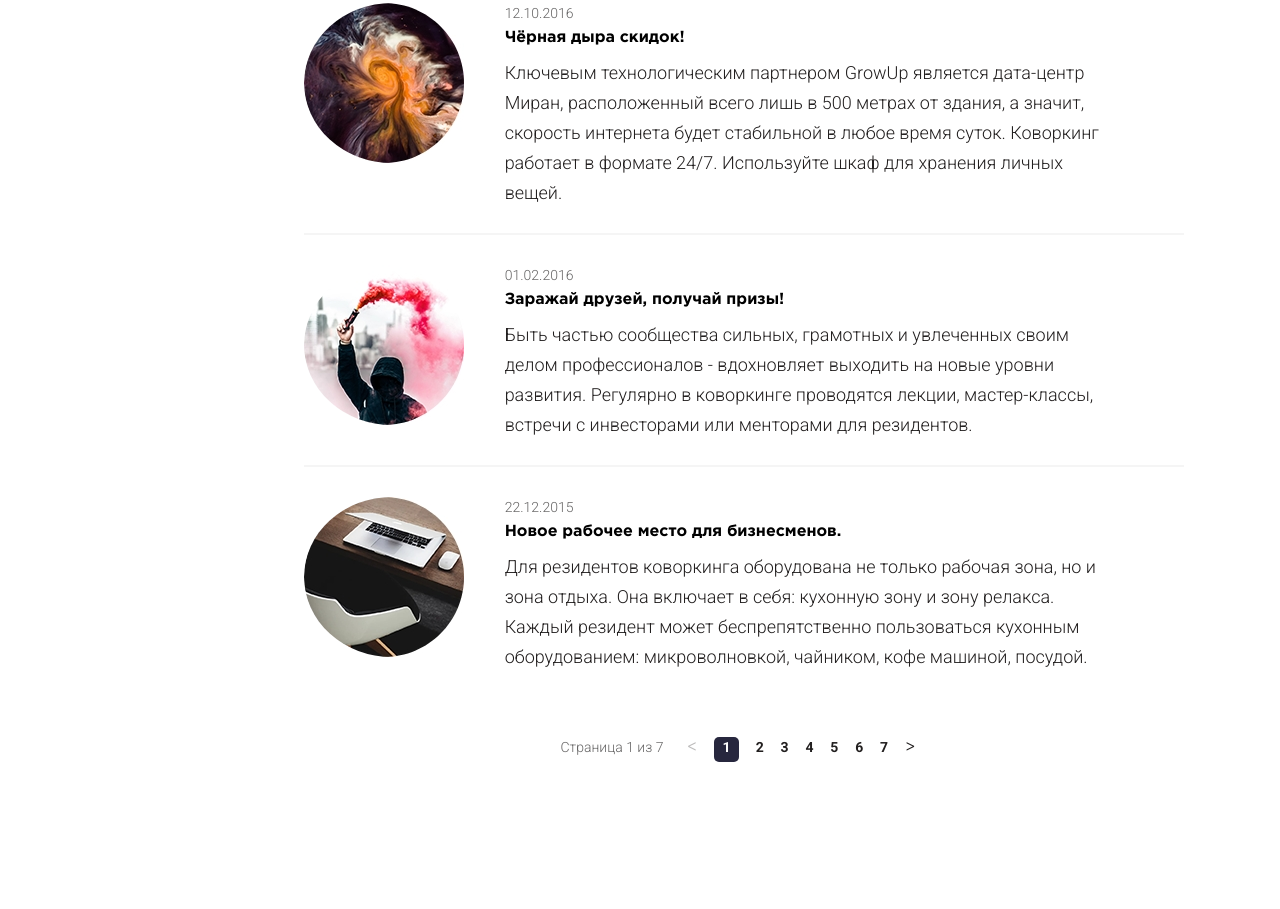
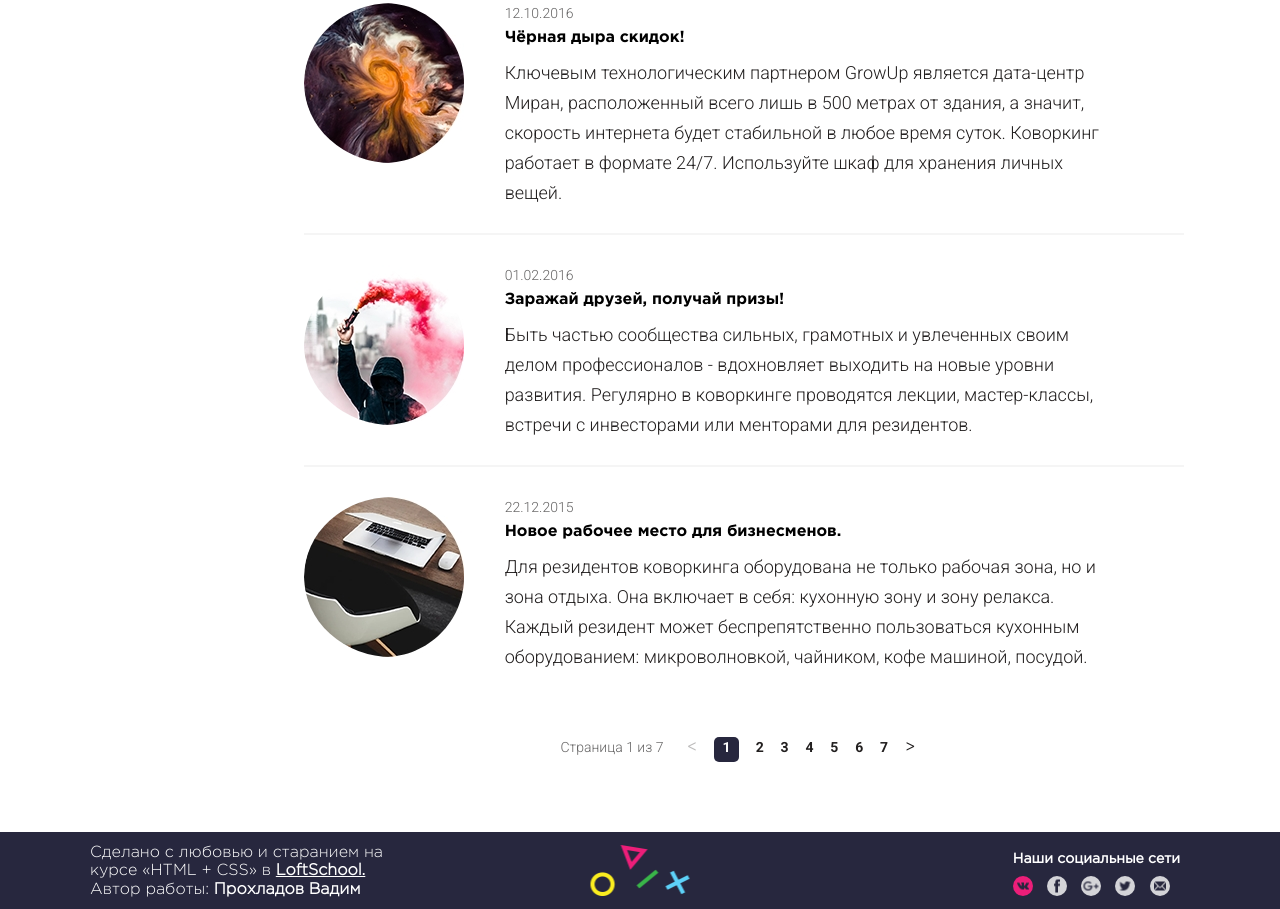
Before and after one commit to undind/Workadium, a plain HTML site: page index.html in a window 1280 px wide. Shown: the part 1118-2027 px from the top of the page. Before the commit the page ends 1880 px from the top, so only its background shows below. Drawn offline with nearby package versions, Linux system fonts and the light colour scheme.

Commit message:
finished project

```diff
--- a/css/main.css
+++ b/css/main.css
@@ -73,6 +73,7 @@ a {
 }
 .page {
   padding-top: 65px;
+  padding-bottom: 70px;
 }
 .sidebar {
   width: 19%;
@@ -264,3 +265,66 @@ a {
   background-color: #27273e;
   color: #fff;
 }
+.footer {
+  height: 77px;
+  background-color: #27273e;
+  position: relative;
+}
+.footer__desc {
+  display: inline-block;
+  width: 28%;
+  vertical-align: top;
+  padding-top: 12px;
+  color: #fff;
+  font-family: "Gotham Pro Light", sans-serif;
+  font-weight: 300;
+  margin-right: 610px;
+}
+.footer__link {
+  color: #fff;
+  font-weight: 700;
+  text-decoration: underline;
+}
+.footer__text {
+  color: #fff;
+  font-weight: 700;
+}
+.footer__logo {
+  left: 50%;
+  transform: translate(-50%);
+}
+.footer__social {
+  display: inline-block;
+  width: 16%;
+  vertical-align: top;
+  color: #ffffff;
+  font-size: 14px;
+  font-weight: 700;
+  line-height: 1;
+  margin-top: 20px;
+}
+.social__block {
+  margin-top: 10px;
+}
+.social__item {
+  display: inline;
+}
+.social__link {
+  display: inline-block;
+  width: 20px;
+  height: 20px;
+  background-color: #d4d4d8;
+  border-radius: 50%;
+  margin-right: 10px;
+  position: relative;
+}
+.social__icon {
+  display: block;
+  position: absolute;
+  left: 50%;
+  top: 50%;
+  transform: translate(-50%, -50%);
+}
+.social__active {
+  background-color: #ec1e79;
+}
--- a/index.html
+++ b/index.html
@@ -234,7 +234,34 @@
     <!-- Подвал сайта -->
     <footer class="footer">
       <div class="container">
-
+        <div class="footer__desc">
+          Сделано с любовью и старанием
+          на курсе «HTML + CSS» в <a href="#" class="footer__link">LoftSchool.</a>
+          Автор работы: <span class="footer__text">Прохладов Вадим</span>
+        </div>
+        <a href="#" class="logo footer__logo">
+          <img src="img/logo/logo.png" alt="Site-logo">
+        </a>
+        <div class="footer__social">
+          Наши социальные сети
+          <ul class="social__block">
+            <li class="social__item">
+              <a href="#" class="social__link social__active"><img src="img/icons/vk.png" class="social__icon" alt="VK"></a>
+            </li>
+            <li class="social__item">
+              <a href="#" class="social__link"><img src="img/icons/fb.png" class="social__icon" alt="FB"></a>
+            </li>
+            <li class="social__item">
+              <a href="#" class="social__link"><img src="img/icons/google.png" class="social__icon" alt="GOOGLE"></a>
+            </li>
+            <li class="social__item">
+              <a href="#" class="social__link"><img src="img/icons/twitter.png" class="social__icon" alt="TWITTER"></a>
+            </li>
+            <li class="social__item">
+              <a href="#" class="social__link"><img src="img/icons/mail.png" class="social__icon" alt="MAIL"></a>
+            </li>
+          </ul>
+        </div>
       </div>
     </footer>
   </div>
```
Also changed, not shown: img/arrows/arrow_left.png (deleted), img/arrows/arrow_right.png (deleted).
